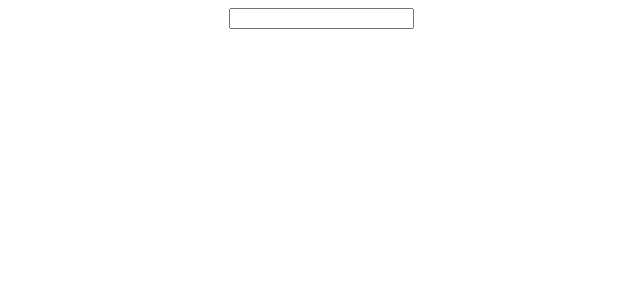
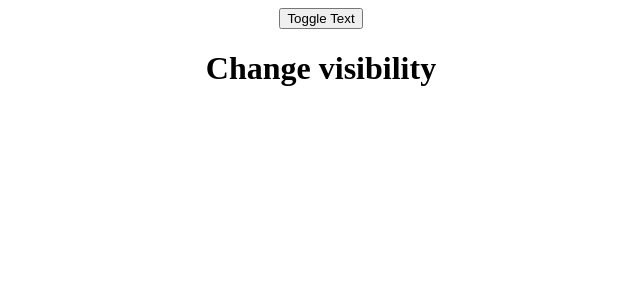
Before and after one commit to Mwakanemela/React-Courses, a React (Create React App) app in the folder Youtube/PedroTech/episode1/: page / in a window 1280 px wide. Shown: the top 300 px of the page, without its empty margins (319-959 px from the left). Built offline with nearby package versions, Linux system fonts and the light colour scheme.

Commit message:
toogle display/text - react useState hook

```diff
--- a/Youtube/PedroTech/episode1/src/App.js
+++ b/Youtube/PedroTech/episode1/src/App.js
@@ -2,14 +2,14 @@ import './App.css';
 import {useState} from "react"
  function App() {
 
-   var [inputValue, setInputValue] = useState("")
-   const handleInputChange = (event) => {
-     setInputValue(event.target.value)
+   var [showText, setShowText] = useState(true)
+   const toggleText = () => {
+     setShowText(!showText)
    }
   return (
     <div className="App">
-      <input type='text' onChange={handleInputChange}/>
-      {inputValue}
+      <button onClick={toggleText}>Toggle Text</button>
+      {showText && <h1>Change visibility</h1>}
     </div>
   );
 }
```
